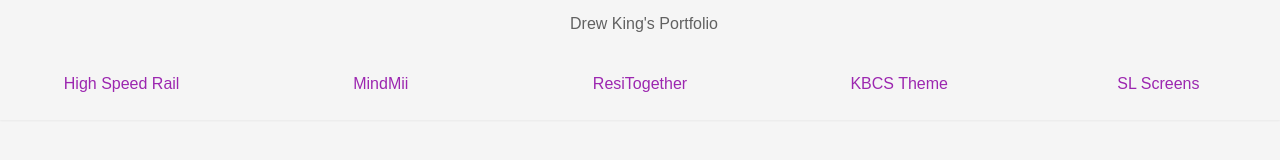
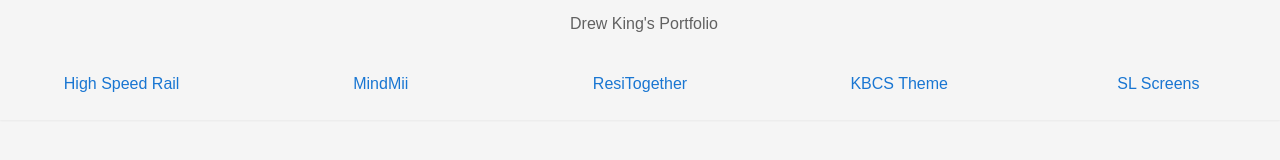
Before and after one commit to andrewpking/kingdrewsea-portfolio, a Next.js app: page / in a window 1280 px wide. Shown: the top 160 px of the page. Built offline with nearby package versions, Linux system fonts and the light colour scheme.

Commit message:
Missed a change in color on light mode.

```diff
--- a/src/app/styles.scss
+++ b/src/app/styles.scss
@@ -55,11 +55,11 @@ header {
 }
 
 header a {
-    color: map.get(map.get($color-pallete, 'light'), 'primary');
+    color: map.get(map.get($color-pallete, 'light'), 'secondary');
 }
 
 header a:hover {
-    color: map.get(map.get($color-pallete, 'light'), 'accent');
+    color: map.get(map.get($color-pallete, 'light'), 'info');
 }
 
 header a.portfolio-title {
```
